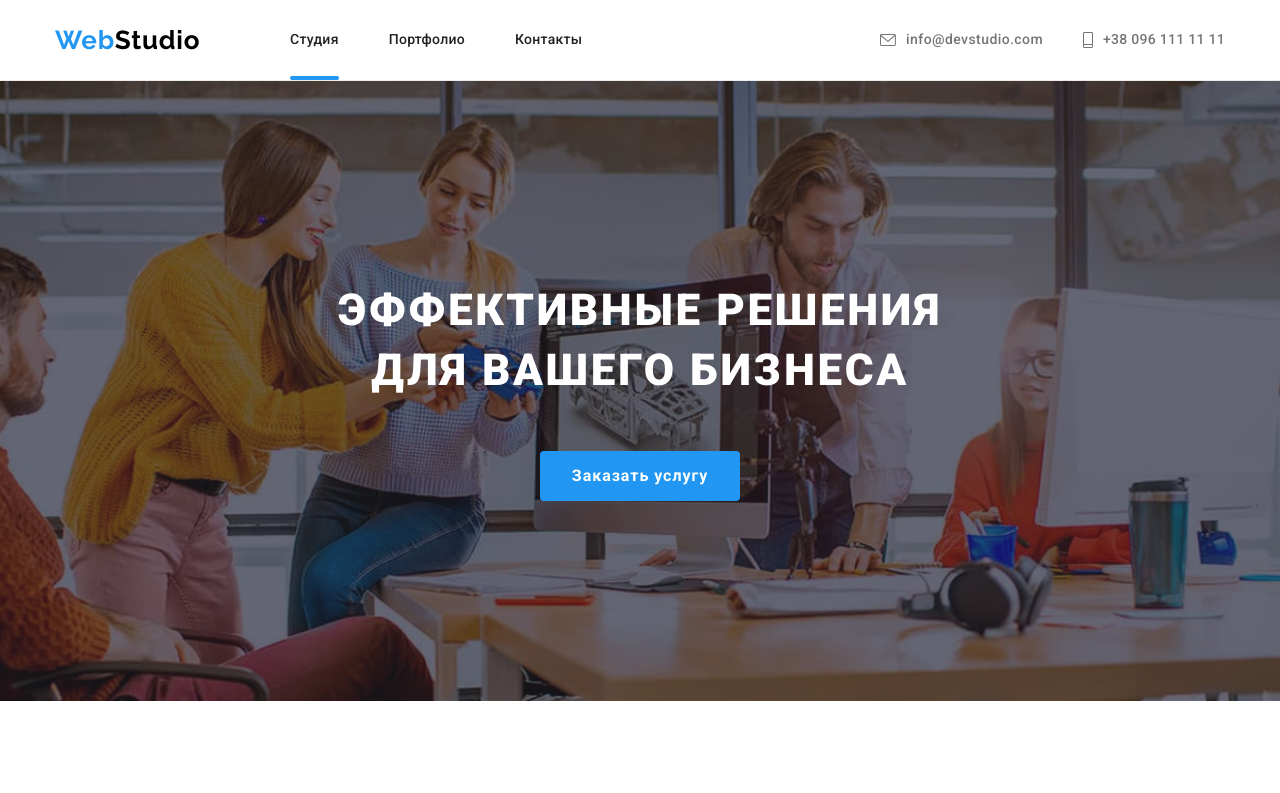
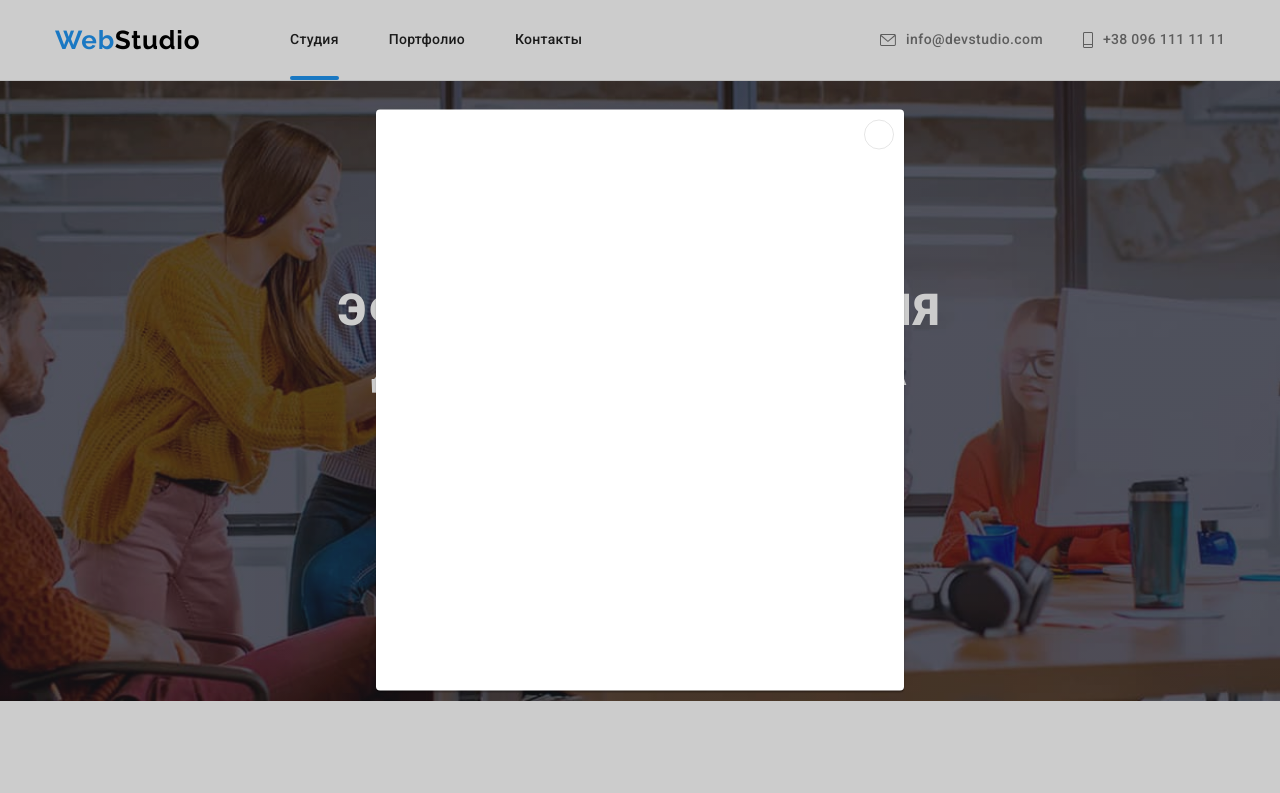
Before and after one commit to Artem-Fal/goit-markup-hw-05, a plain HTML site: page index.html in a window 1280 px wide. Both pictures are taken after a click on the button "Заказать услугу". Shown: the top 793 px of the page. Drawn offline with nearby package versions, Linux system fonts and the light colour scheme; files whose address does not match are found by name.

Commit message:
Update index.html

```diff
--- a/index.html
+++ b/index.html
@@ -398,5 +398,15 @@
         </div>
         </div>
     </footer>
+    <div class="backdrop is-hidden" data-modal>
+        <div class="modal">
+            <button type="button" class="modal-close" data-modal-close>
+                <svg class="modal-close-icon" width=11px height=11px>
+                    <use href="./images/symbol-defs.svg#icon-close"></use>
+                </svg>
+            </button>
+        </div>
+    </div>
+    <script src="./css/js/modal.js"></script>
 </body>
 </html>
```
